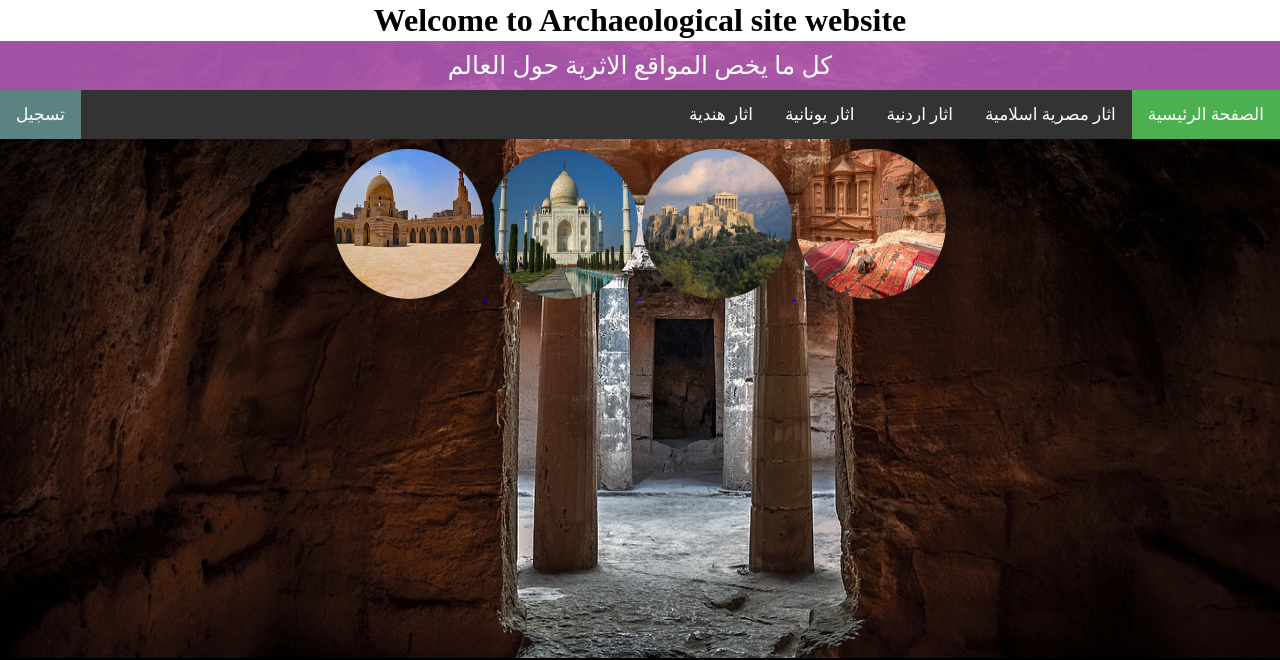
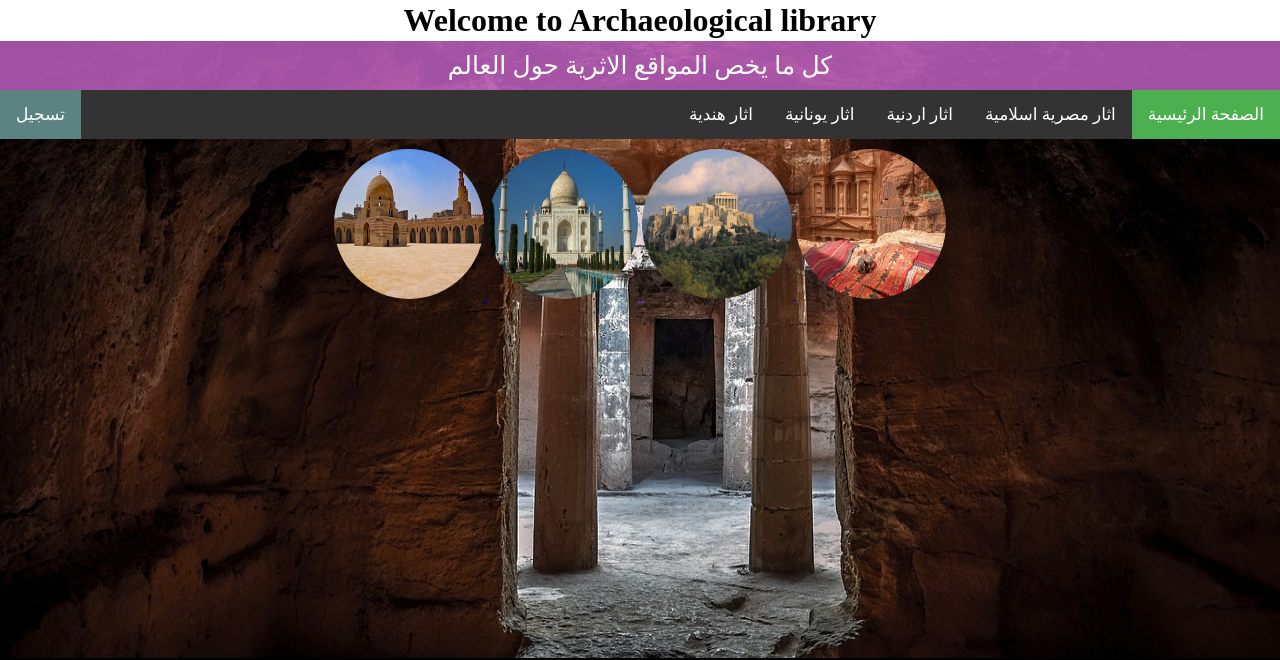
Before and after one commit to eslam-sys/ECE-124C, a plain HTML site: page index.html in a window 1280 px wide. Shown: the top 660 px of the page. Drawn offline with Linux system fonts and the light colour scheme.

Commit message:
Update index.html

```diff
--- a/index.html
+++ b/index.html
@@ -11,7 +11,7 @@
 <body>
     <div class="all">
     <div class="txt">
-        <h1>Welcome to Archaeological site website</h1>
+        <h1>Welcome to Archaeological library</h1>
         <p>كل ما يخص المواقع الاثرية حول العالم</p>
     </div>
 
```
